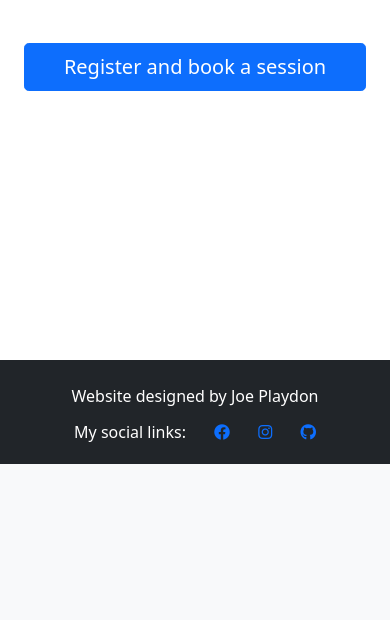
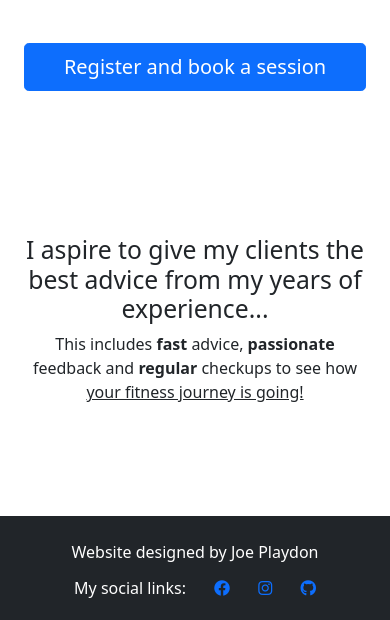
Before and after one commit to bodthegod/bod-fitness, a Django app: page / in a window 390 px wide. Shown: the part 380-1000 px from the top of the page. Before the commit the page ends 844 px from the top, so only its background shows below. Run offline with Django 3.2, Linux system fonts and the light colour scheme; some libraries are stand-ins or nearby versions.

Commit message:
fix mobile data toggle bug, create h2

```diff
--- a/templates/base.html
+++ b/templates/base.html
@@ -5,33 +5,50 @@
 <html lang="en">
 
 <head>
-    <title>BodFitness</title>
+
 
     <meta charset="UTF-8">
     <meta http-equiv="X-UA-Compatible" content="IE=edge">
     <meta name="viewport" content="width=device-width, initial-scale=1.0">
-    <meta name="description"
-        content="This is bodfitness, a fitness website that offers the ability to book 1 to 1 sessions for training and advice">
+
+
+
+    <meta name="description" content="Bodfitness, a fitness website allows 1 to 1 sessions for training and advice">
     <meta name="keywords" content="gym, fitness, workout, health, gym advice, fitness advice, wellbeing">
+    <meta name="author" content="Joe Playdon">
+
+
+
     <link rel="preconnect" href="https://fonts.googleapis.com">
     <link rel="preconnect" href="https://fonts.gstatic.com" crossorigin>
+
+    <link rel="stylesheet" href="https://cdn.jsdelivr.net/npm/bootstrap@5.1.3/dist/css/bootstrap.min.css"
+      integrity="sha384-1BmE4kWBq78iYhFldvKuhfTAU6auU8tT94WrHftjDbrCEXSU1oBoqyl2QvZ6jIW3" crossorigin="anonymous">
     <link rel="stylesheet" href="https://cdnjs.cloudflare.com/ajax/libs/font-awesome/6.2.1/css/all.min.css" integrity="sha512-MV7K8+y+gLIBoVD59lQIYicR65iaqukzvf/nwasF0nqhPay5w/9lJmVM2hMDcnK1OnMGCdVK+iQrJ7lzPJQd1w==" crossorigin="anonymous" referrerpolicy="no-referrer" />
-    <link href="https://fonts.googleapis.com/css2?family=Space+Grotesk:wght@500&display=swap" rel="stylesheet">
+    <link rel="stylesheet" href="https://fonts.googleapis.com/css2?family=Space+Grotesk:wght@500&display=swap">
     <link rel="stylesheet" href="https://cdnjs.cloudflare.com/ajax/libs/font-awesome/5.15.3/css/all.min.css">
-    <link href="https://cdn.jsdelivr.net/npm/bootstrap@5.1.3/dist/css/bootstrap.min.css" rel="stylesheet"
-      integrity="sha384-1BmE4kWBq78iYhFldvKuhfTAU6auU8tT94WrHftjDbrCEXSU1oBoqyl2QvZ6jIW3" crossorigin="anonymous">
     <link rel="stylesheet" href="https://cdnjs.cloudflare.com/ajax/libs/datepicker/1.0.10/datepicker.min.css" integrity="sha512-YdYyWQf8AS4WSB0WWdc3FbQ3Ypdm0QCWD2k4hgfqbQbRCJBEgX0iAegkl2S1Evma5ImaVXLBeUkIlP6hQ1eYKQ==" crossorigin="anonymous" referrerpolicy="no-referrer" />
     <link rel="stylesheet" href="{% static 'css/style.css' %}">
+
+
+
     <script src="https://cdnjs.cloudflare.com/ajax/libs/datepicker/1.0.10/datepicker.min.js" integrity="sha512-RCgrAvvoLpP7KVgTkTctrUdv7C6t7Un3p1iaoPr1++3pybCyCsCZZN7QEHMZTcJTmcJ7jzexTO+eFpHk4OCFAg==" crossorigin="anonymous" referrerpolicy="no-referrer"></script>
+    <script src="https://code.jquery.com/jquery-3.3.1.slim.min.js" integrity="sha384-q8i/X+965DzO0rT7abK41JStQIAqVgRVzpbzo5smXKp4YfRvH+8abtTE1Pi6jizo" crossorigin="anonymous"></script>
+    <script src="https://cdn.jsdelivr.net/npm/bootstrap@5.1.3/dist/js/bootstrap.bundle.min.js"
+      integrity="sha384-ka7Sk0Gln4gmtz2MlQnikT1wXgYsOg+OMhuP+IlRH9sENBO0LRn5q+8nbTov4+1p" crossorigin="anonymous"></script>
+
+
+
+    <title>BodFitness</title>
 </head>
 
 <body class="d-flex flex-column h-100 main-bg">
 
 <!-- Navigation Bar -->
 
-<nav class="navbar navbar-expand-lg navbar-light bg-light p-3">
+<nav class="navbar navbar-expand-lg navbar-light bg-light sticky-top p-3">
     <a class="navbar-brand fw-bold" href="{% url 'home' %}">BodFitness</a>
-    <button class="navbar-toggler" type="button" data-bs-toggle="collapse" data-target="#navbarNavDropdown" aria-controls="navbarNavDropdown" aria-expanded="false" aria-label="Toggle navigation">
+    <button class="navbar-toggler" type="button" data-bs-toggle="collapse" data-bs-target="#navbarNavDropdown" aria-controls="navbarNavDropdown" aria-expanded="false" aria-label="Toggle navigation">
       <span class="navbar-toggler-icon"></span>
     </button>
     <div class="collapse navbar-collapse" id="navbarNavDropdown">
@@ -76,13 +93,19 @@
     </div>
   </div>
 
+  <div class="px-4 py-5 my-5 text-center">
+  <h2>I aspire to give my clients the best advice from my years of experience...</h2>
+  <p>This includes <strong>fast</strong> advice, <strong>passionate</strong> feedback and <strong>regular</strong> checkups
+     to see how <u>your fitness journey is going! </u> </p>
+  </div>
+
     <!-- Content Area -->
     {% endblock content %}
 </main>
 
 
 <!-- Footer -->
-    <footer class="footer mt-auto py-3 bg-dark">
+    <footer class="footer mt-auto py-3 bg-dark sticky-bottom">
         <p class="m-0 text-center text-white p-2">Website designed by Joe Playdon</p>
         <p class="m-0 text-center text-white p-1"> My social links:
           <a href="https://www.facebook.com/joe.playdon/" target="_blank" rel="noopener noreferrer nofollow"
@@ -92,7 +115,4 @@
             <a href="https://github.com/bodthegod" target="_blank" rel="noopener noreferrer nofollow"
           aria-label="visit my github page (opens in new tab)"> <i class="fa-brands fa-github ms-4"></i></a></p>
     </footer>
-    <script src="https://code.jquery.com/jquery-3.3.1.slim.min.js" integrity="sha384-q8i/X+965DzO0rT7abK41JStQIAqVgRVzpbzo5smXKp4YfRvH+8abtTE1Pi6jizo" crossorigin="anonymous"></script>
-    <script src="https://cdn.jsdelivr.net/npm/bootstrap@5.1.3/dist/js/bootstrap.bundle.min.js"
-      integrity="sha384-ka7Sk0Gln4gmtz2MlQnikT1wXgYsOg+OMhuP+IlRH9sENBO0LRn5q+8nbTov4+1p" crossorigin="anonymous"></script>
 </body>
```
